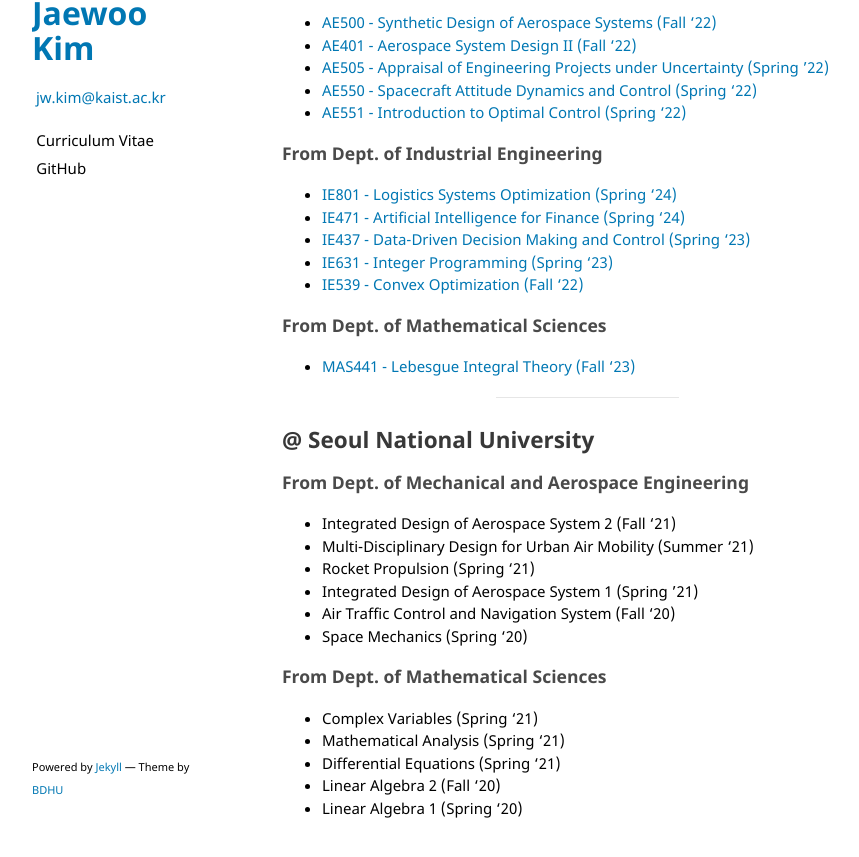
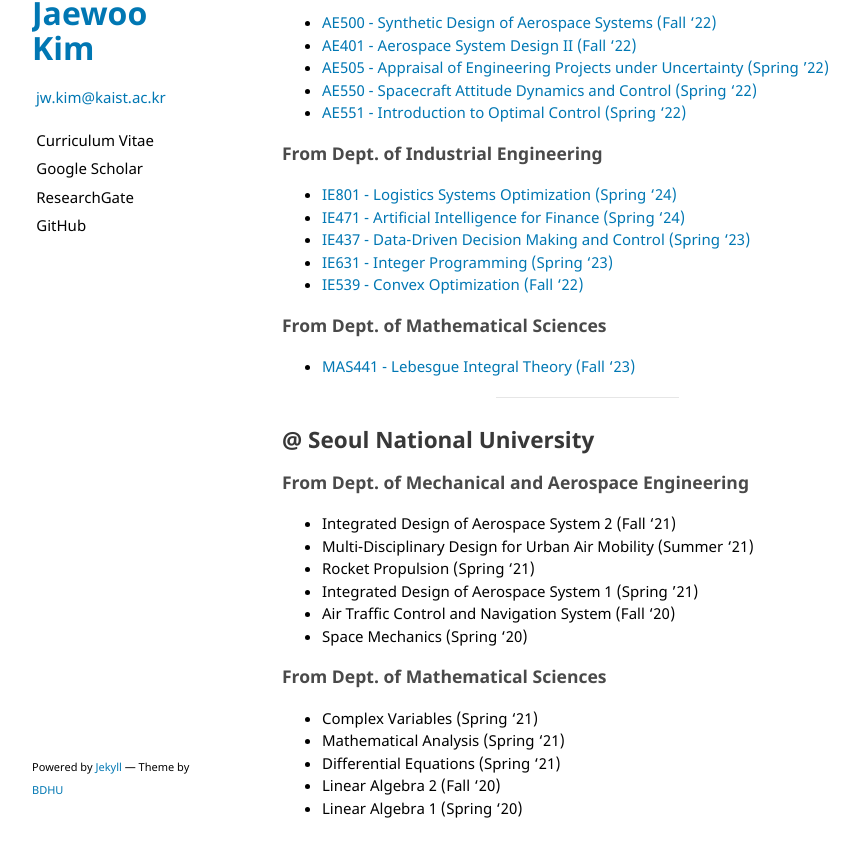
Before and after one commit to jaewoo-space/jaewoo-space.github.io, a Jekyll site: the page built from pages/selected_courses.md, in a window 1280 px wide and 1086 px high. Shown: the part 217-1074 px from the top of the window, without its empty margins (178-1037 px from the left). Built offline with Jekyll 4.4.1, drawn with Linux system fonts in a browser that asks for light colours; the repository's description, which GitHub fills in, is left out; our own code applies the rules of GitHub Pages for plain Markdown files.

Commit message:
Update _config.yml

```diff
--- a/_config.yml
+++ b/_config.yml
@@ -14,8 +14,15 @@
   - name: Curriculum Vitae
     icon: <i class="fas fa-file-alt"></i>
     link: /sources/CV_JaewooKim.pdf
+  - name: Google Scholar
+    icon: <i class="fa-brands fa-google-scholar"></i>
+    link: https://scholar.google.com/citations?hl=ko&user=d4s06NsAAAAJ&view_op=list_works&sortby=pubdate
+  - name: ResearchGate
+    icon: <i class="fa-brands fa-researchgate"></i>
+    link: https://www.researchgate.net/profile/Jaewoo-Kim-19/research
   - name: GitHub
     icon: <i class="fa-brands fa-github"></i>
     link: https://github.com/jaewoo-space
 
+
 github: [metadata]
```
